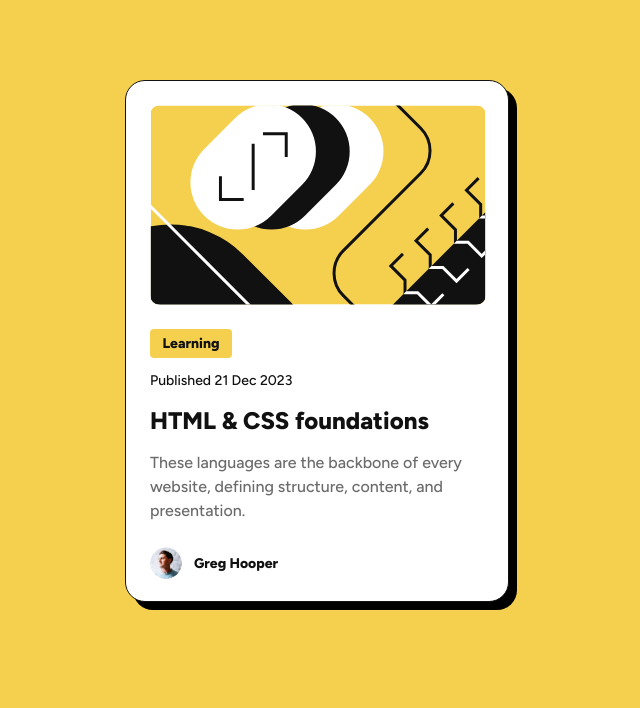
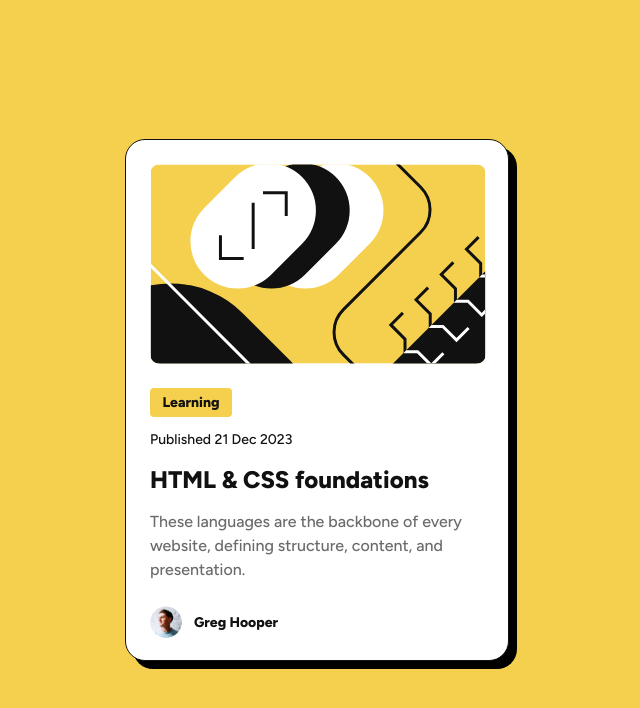
Before and after one commit to Solataiwo-15/Blog-Preview-Card, a plain HTML site: page index.html in a window 1280 px wide. Shown: the whole page, without its empty margins (323-963 px from the left). Drawn offline with Linux system fonts and the light colour scheme.

Commit message:
fourth commit

```diff
--- a/style.css
+++ b/style.css
@@ -12,6 +12,7 @@ body{
   flex-direction: column;
   justify-content: center;
   align-items: center;
+  min-height: 100vh;
 }
 
 .card{
@@ -27,7 +28,6 @@ body{
   background-color: #FFF;
   border: 1px solid #111;
   box-shadow: 8px 8px 0px 0px #000;
-  margin-top: 80px;
 }
 
 .blog-image{
```
